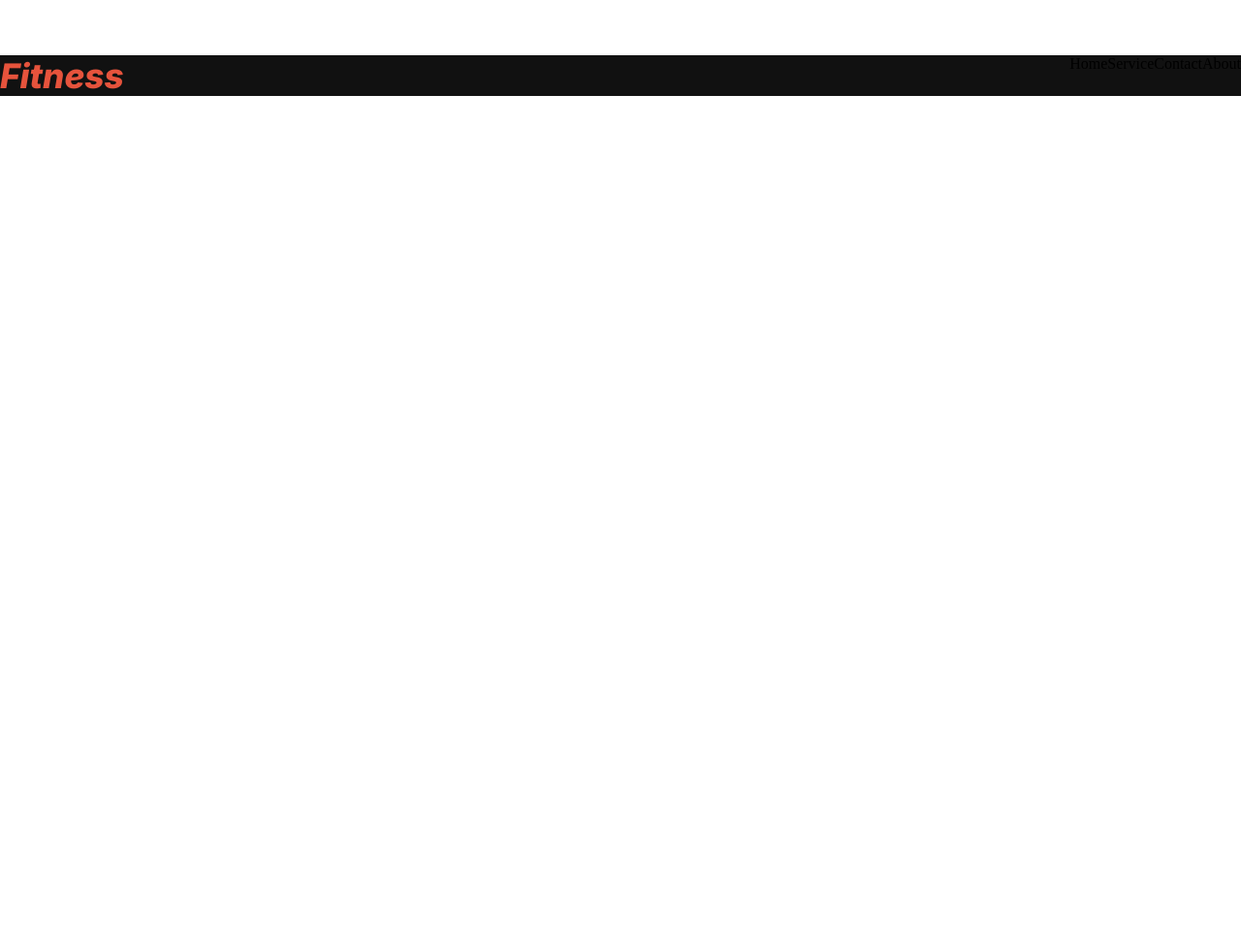
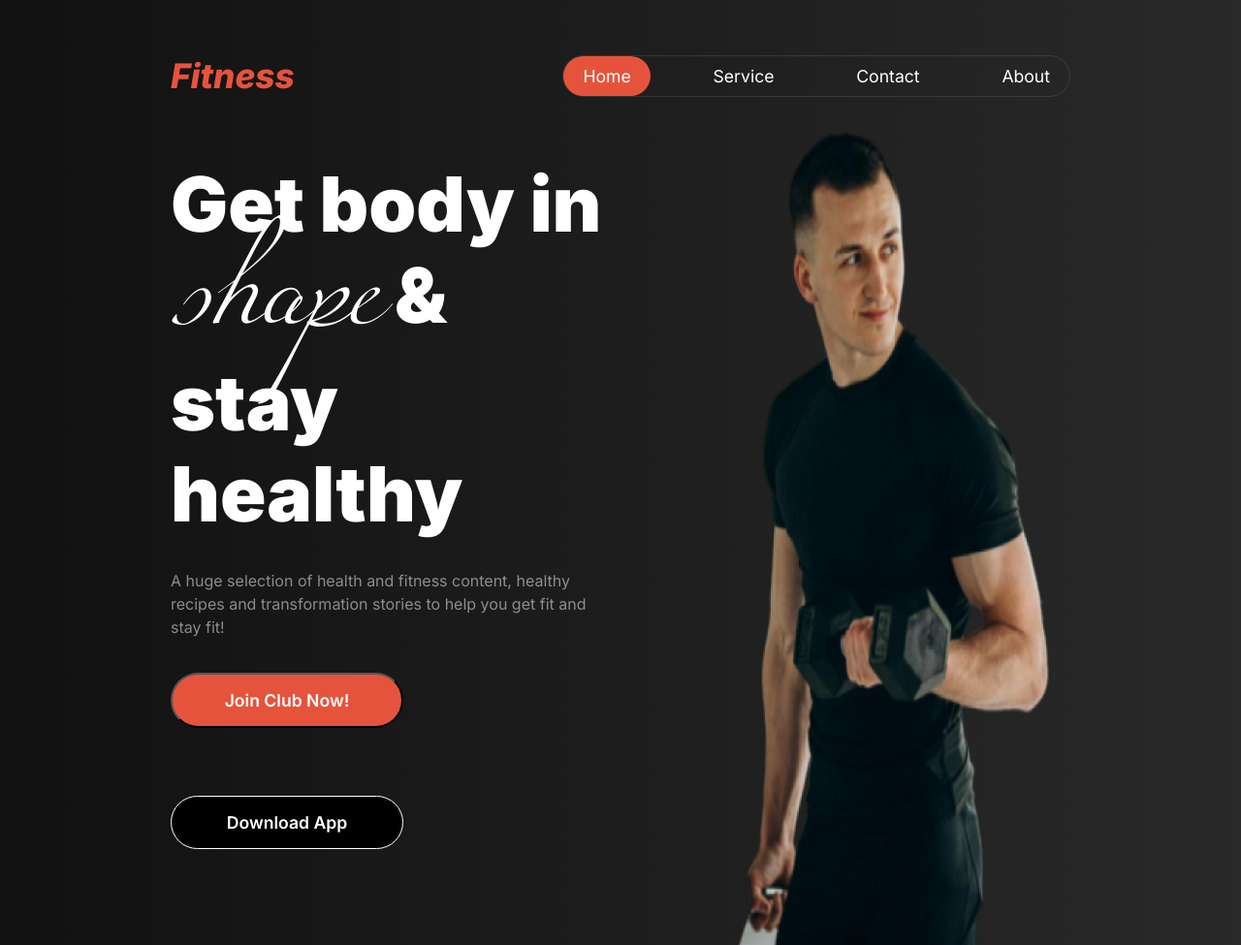
Before and after one commit to qazimustafijur/Assignment-2, a plain HTML site: page index.html in a window 1280 px wide. Shown: the whole page at 97% size. Before the commit the page ends 800 px from the top, so only its background shows below. Drawn offline with Linux system fonts and the light colour scheme; a web font is replaced by a local one.

Commit message:
navbar complete

```diff
--- a/index.html
+++ b/index.html
@@ -7,16 +7,26 @@
     <link rel="stylesheet" href="styles/styles.css">
 </head>
 <body>
-    <div class="banner">
-        <nav class="nav-bar flex-display">
+    <header class="banner">
+        <nav class="nav-bar flex-display padding-general">
             <h3 class="nav-title">Fitness</h3>
             <ul class="nav-item-container flex-display">
-                <li class="nav-item">Home</li>
+                <li class="nav-item home">Home</li>
                 <li class="nav-item">Service</li>
                 <li class="nav-item">Contact</li>
                 <li class="nav-item">About</li>
             </ul>
         </nav>
-    </div>
+        <div class="hero-section flex-display padding-general">
+            <div class="hero-text">
+                <p class="hero-head">Get body in <span class="curve">shape</span> & stay healthy</p>
+                <p id="hero-desc" class="small-text">A huge selection of health and fitness content, healthy recipes and transformation stories to help you get fit and stay fit!</p>
+                <button class="btn-primary">Join Club Now!</button><button id="downloadapp" class="btn-primary">Download App</button>
+            </div>
+            <div class="hero-img">
+                <img src="images/Images 2.png" alt="">
+            </div>
+        </div>
+    </header>
 </body>
 </html>
--- a/styles/styles.css
+++ b/styles/styles.css
@@ -1,16 +1,58 @@
 @import url('https://fonts.googleapis.com/css2?family=Azeret+Mono:ital,wght@0,100..900;1,100..900&family=Inter:ital,opsz,wght@0,14..32,100..900;1,14..32,100..900&display=swap');
+@font-face {
+    font-family: miama;
+    src: url(Miama-Regular.ttf);
+  }
 *{
     margin: 0;
+}
+img{
+    width: 100%;
+    height: 100%;
+}
+/* shared styles */
+.padding-general{
+    padding-left: 11rem;
+    padding-right: 11rem;
+}
+.small-text{
+    color: rgba(255, 255, 255, 0.5);
+    font-family: Inter;
+    font-size: 1rem;
+    font-weight: 400;
+    line-height: 24px;
+}
+.btn-primary{
+    border-radius: 42px;
+    background: rgb(230, 83, 60);
+    width: 240px;
+    padding: 16px;
+    color: rgb(255, 255, 255);
+    font-family: Inter;
+    font-size: 1.1rem;
+    font-weight: 600;
+    margin: 35px 15px 35px 0;
+}
+#downloadapp{
+    box-sizing: border-box;
+    border: 1px solid rgb(255, 255, 255);
+    border-radius: 42px;
+    background-color: rgba(0, 0, 0, 100%);
 }
 .flex-display{
     display: flex;
 }
 .nav-item-container{
     list-style: none;
+    box-sizing: border-box;
+    border: 1px solid rgba(255, 255, 255, 0.1);
+    border-radius: 39px;
+    gap: 2.8rem;
+    padding: 0;
+    justify-content: space-between;
 }
 .nav-bar{
     justify-content: space-between;
-    margin-top: 57px;
 }
 .nav-title{
     font-family: inter;
@@ -19,6 +61,39 @@
     font-weight: 800;
     color: #E6533C;
 }
+.nav-item{
+    color: rgb(255, 255, 255);
+    font-family: Inter;
+    font-size: 1.1rem;
+    font-weight: 400;
+    padding: 10px 20px;
+}
+.home{
+    border-radius: 46px;
+    background: rgb(230, 83, 60);
+}
 .banner{
-    background: linear-gradient(to right, #111111,#111111);
+    padding-top: 57px;
+    background: linear-gradient(to right, #111111,#111111e5);
 }
+.hero-section{
+    flex-direction: row;
+    justify-content: space-between;
+}
+.hero-head{
+    color: rgb(255, 255, 255);
+    font-family: Inter;
+    font-size: 4.9rem;
+    font-weight: 900;
+    line-height: 120%;
+    margin-bottom: 30px;
+
+}
+.hero-text{
+    width: 50%;
+    margin: 4rem 0;
+}
+.curve{
+    font-family: Miama;
+    font-weight: 400
+}
```
Also changed, not shown: styles/Miama-Regular.ttf (added).
